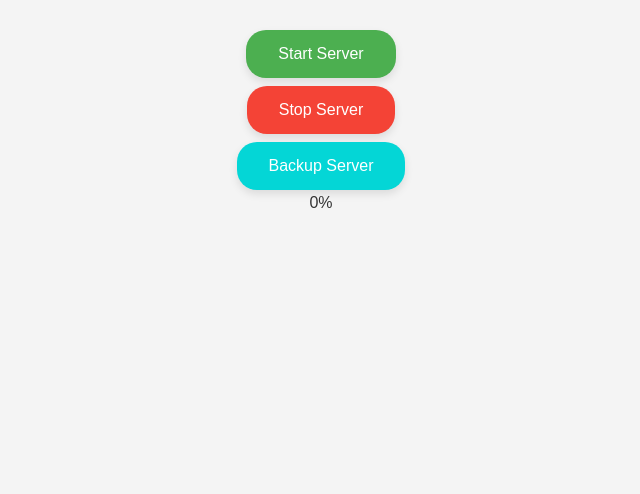
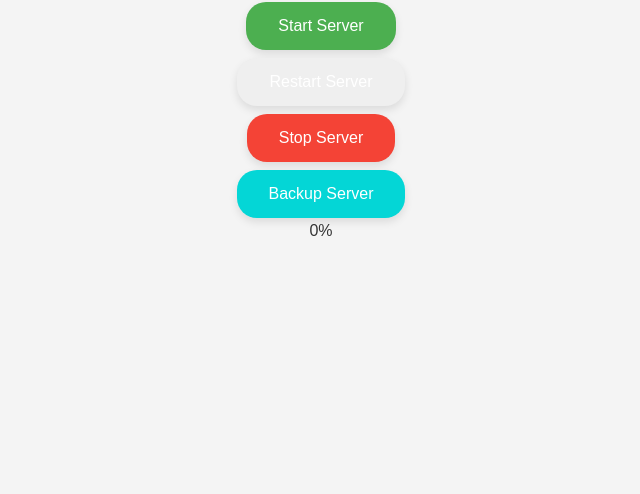
Before and after one commit to TheLongIslander/CreativeServerControlPanelWebsite, a website: page public/index.html in a window 1280 px wide. Shown: the part 346-840 px from the top of the page, without its empty margins (319-959 px from the left). Drawn offline with Linux system fonts and the light colour scheme; no server answers; sample sign-in values are in the browser's storage.

Commit message:
Added Restart Serve button to index.html

```diff
--- a/public/index.html
+++ b/public/index.html
@@ -10,6 +10,7 @@
 <body>
     <h1>Creative Server Control Panel</h1>
     <button id="start-server">Start Server</button>
+    <button id="restart-server">Restart Server</button>
     <button id="stop-server">Stop Server</button>
     <button id="backup-server">Backup Server</button> <!-- Backup button -->
     <div id="progress-area">
```
